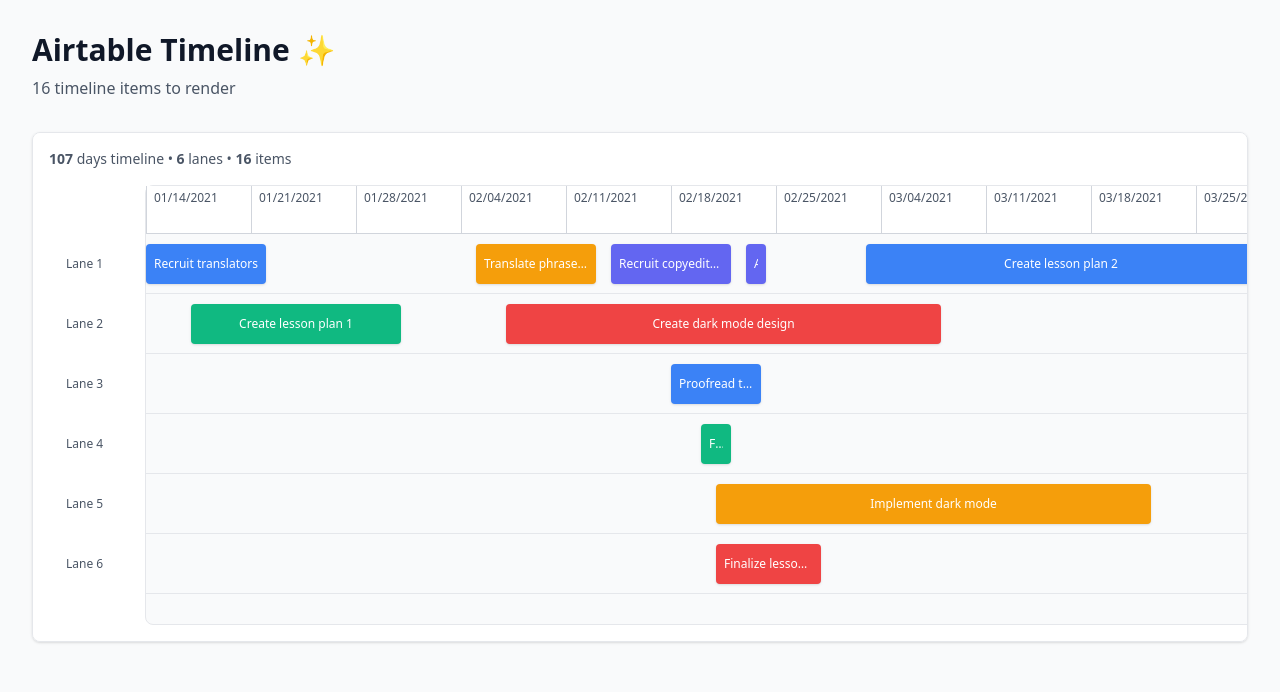
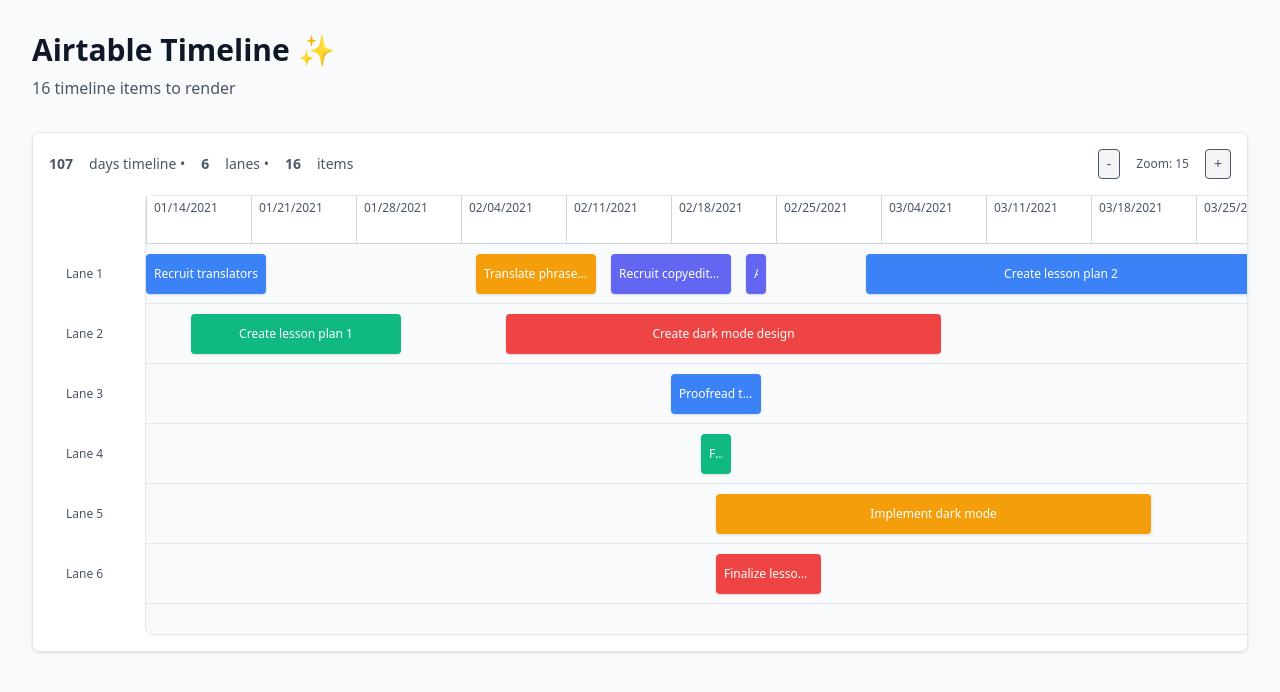
Before and after one commit to felippe-fernandes/AirTable-Timeline-Project, a React (Vite) app: page / in a window 1280 px wide. Shown: the top 692 px of the page. Built offline with nearby package versions, Linux system fonts and the light colour scheme.

Commit message:
feat: add zoom functionality to Timeline component and improve TimelineItemComponent rendering

```diff
--- a/src/components/Timeline.tsx
+++ b/src/components/Timeline.tsx
@@ -1,4 +1,4 @@
-import React, { useMemo } from 'react';
+import React, { useMemo, useState } from 'react';
 import { TimelineConfig, TimelineItem } from '../types/timeline';
 import { assignLanes } from '../utils/assignLanes';
 import { getDateInString, getDaysBetween } from '../utils/dateUtils';
@@ -14,6 +14,14 @@
   items,
   pixelsPerDay = 15
 }) => {
+  // Zoom state
+  const [zoom, setZoom] = useState(pixelsPerDay);
+  const minZoom = 5;
+  const maxZoom = 60;
+
+  const handleZoomIn = () => setZoom(z => Math.min(z + 5, maxZoom));
+  const handleZoomOut = () => setZoom(z => Math.max(z - 5, minZoom));
+
   const config: TimelineConfig = useMemo(() => {
     if (items.length === 0) {
       const today = getDateInString();
@@ -21,7 +29,7 @@
         startDate: today,
         endDate: today,
         totalDays: 0,
-        pixelsPerDay
+        pixelsPerDay: zoom
       };
     }
 
@@ -34,9 +42,9 @@
       startDate,
       endDate,
       totalDays,
-      pixelsPerDay
+      pixelsPerDay: zoom
     };
-  }, [items, pixelsPerDay]);
+  }, [items, zoom]);
 
   const itemsWithLanes = useMemo(() => assignLanes(items), [items]);
 
@@ -62,10 +70,29 @@
   return (
     <div className="w-full overflow-x-auto bg-white rounded-lg shadow-sm border border-gray-200">
       <div className="p-4">
-        <div className="mb-4 text-sm text-gray-600">
+        <div className="mb-4 text-sm text-gray-600 flex items-center gap-4">
           <span className="font-semibold">{config.totalDays}</span> days timeline •
           <span className="font-semibold"> {lanes.length}</span> lanes •
           <span className="font-semibold"> {items.length}</span> items
+          <div className="ml-auto flex items-center gap-2">
+            <button
+              className="px-2 py-1 rounded border bg-gray-100 hover:bg-gray-200"
+              onClick={handleZoomOut}
+              disabled={zoom === minZoom}
+              title="Zoom Out"
+            >
+              -
+            </button>
+            <span className="px-2 text-xs">Zoom: {zoom}</span>
+            <button
+              className="px-2 py-1 rounded border bg-gray-100 hover:bg-gray-200"
+              onClick={handleZoomIn}
+              disabled={zoom === maxZoom}
+              title="Zoom In"
+            >
+              +
+            </button>
+          </div>
         </div>
 
         <div
--- a/src/components/TimelineItemComponent.tsx
+++ b/src/components/TimelineItemComponent.tsx
@@ -33,7 +33,6 @@
         }}
         onMouseEnter={() => setIsHovered(true)}
         onMouseLeave={() => setIsHovered(false)}
-        title={`${item.name} (${formatDate(item.start)} - ${formatDate(item.end)})`}
       >
         <span className="overflow-hidden text-ellipsis whitespace-nowrap max-w-full">
           {item.name}
```
